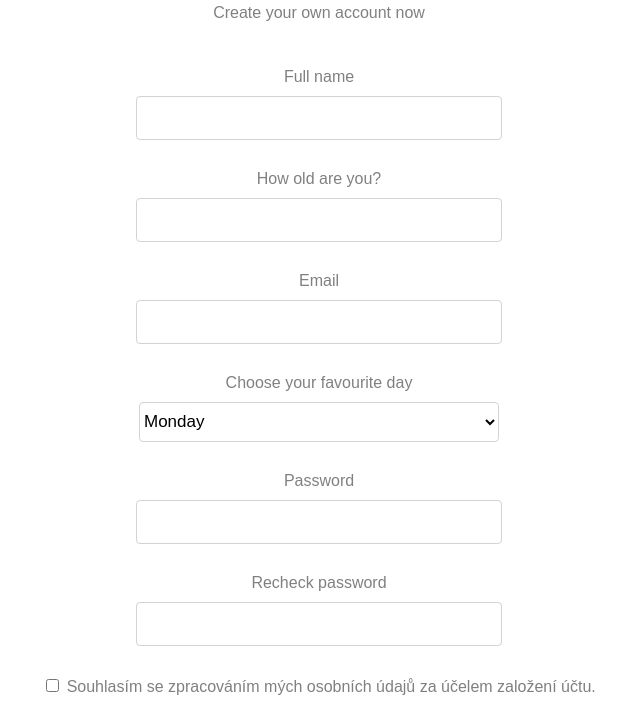
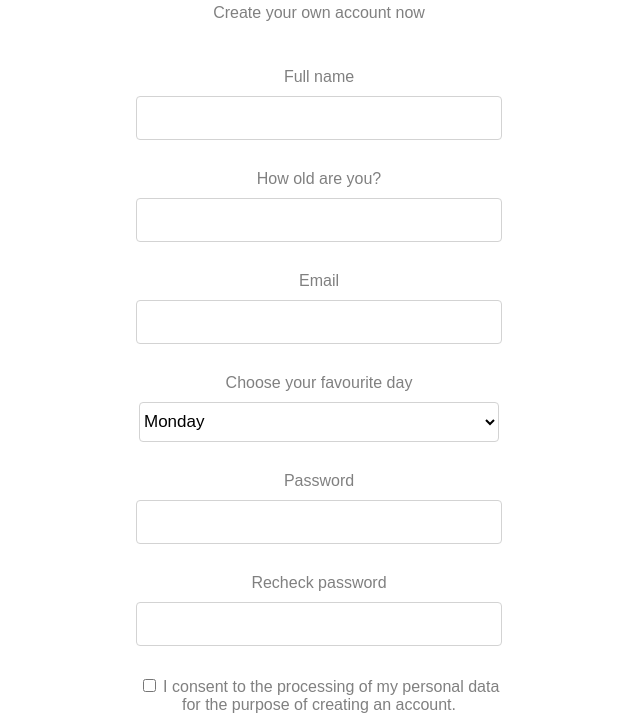
Before and after one commit to swa666rrass/loginform, a plain HTML site: page index.html in a window 1280 px wide. Shown: the part 80-800 px from the top of the page, without its empty margins (321-961 px from the left). Drawn offline with Linux system fonts and the light colour scheme.

Commit message:
small changes

```diff
--- a/index.html
+++ b/index.html
@@ -53,7 +53,9 @@
     <br>
     <label for="rights">
         <input type="checkbox" name="rights" id=rights required>
-    Souhlasím se zpracováním mých osobních údajů za účelem založení účtu.
+        I consent to the processing of my personal data
+        <br>
+        for the purpose of creating an account.
     </label>
     <br>
     <input type="submit" id="singup" value="Sign up">
```
Lines whose indentation alone changed are shown as unchanged.
